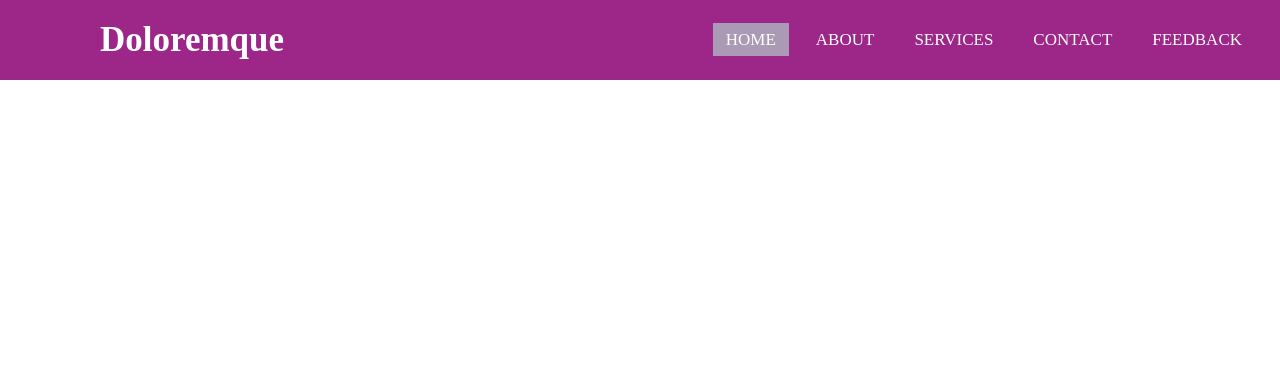
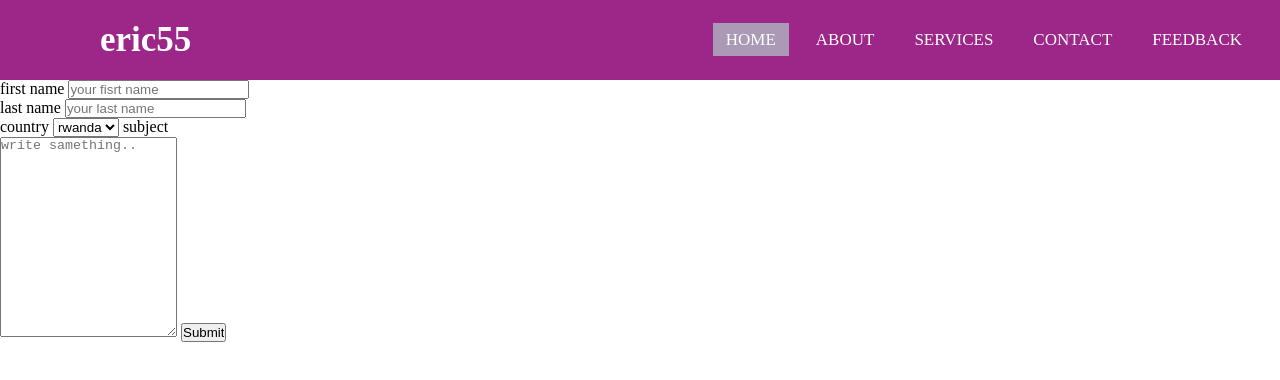
Before and after one commit to ERIC55-JPG/ERIC55-JPG.github.io, a plain HTML site: page index.html in a window 1280 px wide. Drawn offline with Linux system fonts and the light colour scheme.

Commit message:
index.html
update

```diff
--- a/index.html
+++ b/index.html
@@ -9,7 +9,7 @@
         </head>
         <body>
             <nav>
-                <label class="logo">Doloremque</label>
+                <label class="logo">eric55</label>
                 <ul>
                     <li><a class="active" href="#">Home</a></li>
                     <li><a href="#">About</a></li>
@@ -18,5 +18,24 @@
                     <li><a href="#">Feedback</a></li>
                 </ul>
             </nav>
+
         </body>
+        <dev class="container">
+<font-size="200px" weight="150px" height="200px">
+<form actioin="ACTION-page.php">
+<p>first name<label for="fname"first name</label>
+<input type="text" id="fname"name="first name" placeholder="your fisrt name">
+<p>last name<label for="lname"last name</label>
+<input type="text" id="lname"name="last name" placeholder="your last name">
+<p><label for="country">country</label>
+<select id="country"name="country">
+<option value="rwanda">rwanda</option>
+<option value="canada">canada</option>
+<option value="usa">usa</option>
+</select>
+<tr><label for="subject">subject</label></tr>
+<p><textarea id="subject" name="subject" placeholder="write samething.." style="height:200px">
+</textarea>
+<input type="submit">
+</form>
     </html>
```
